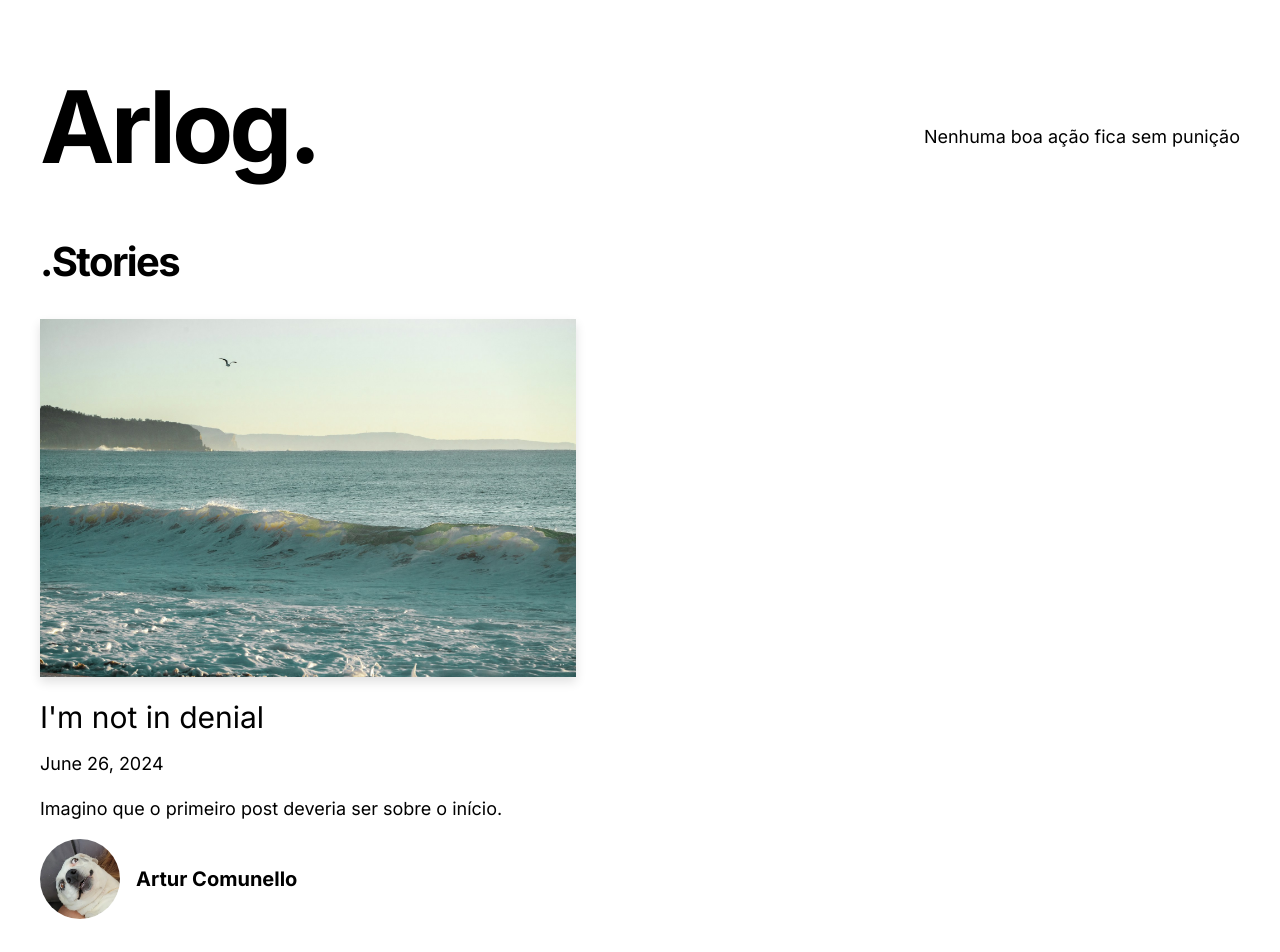
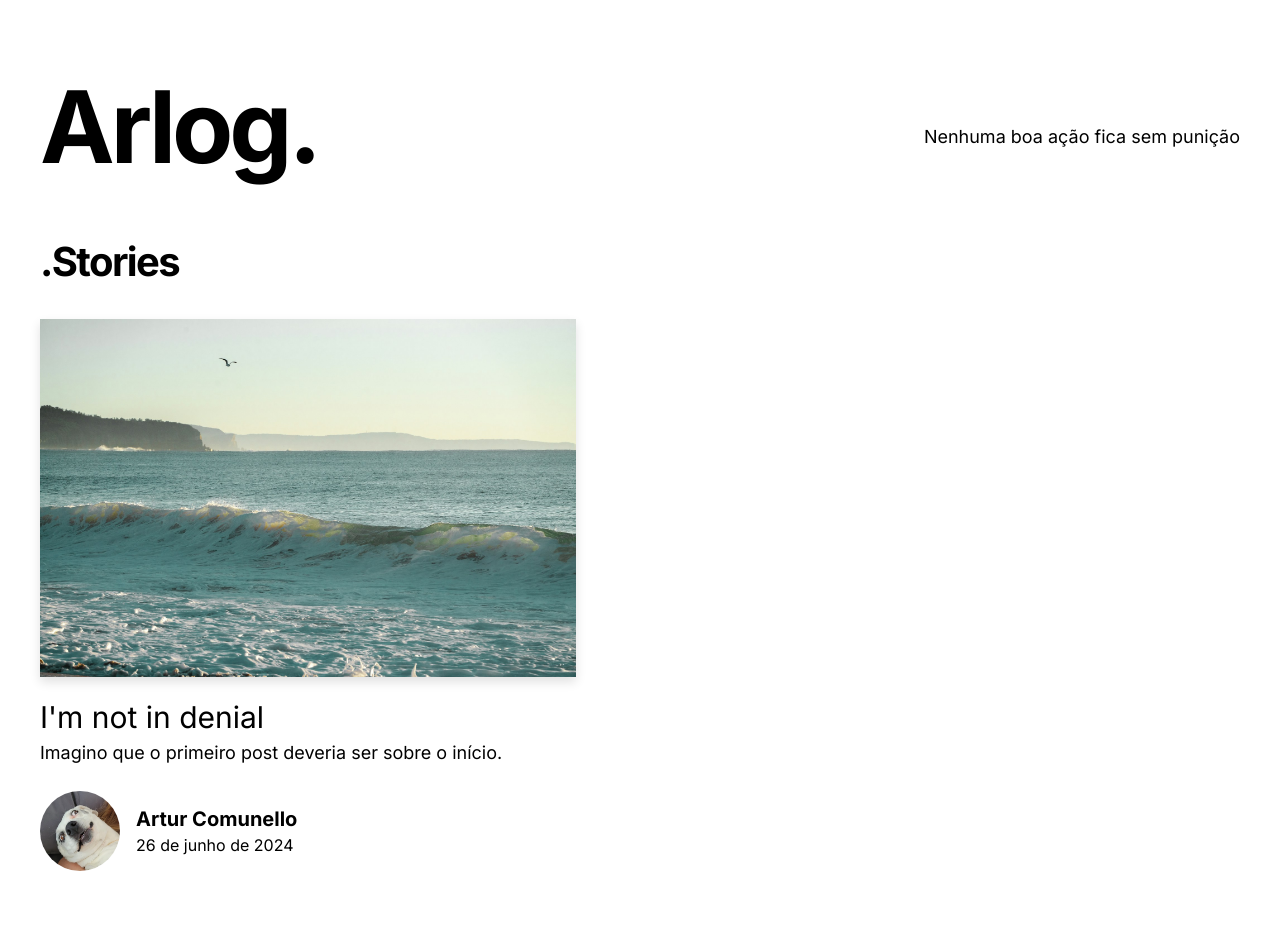
Before and after one commit to Arlovas/arlog, a Next.js app: page / in a window 1280 px wide. Shown: the top 952 px of the page. Built offline with nearby package versions, Linux system fonts and the light colour scheme.

Commit message:
Fix home clean up

```diff
--- a/src/app/_components/more-stories.tsx
+++ b/src/app/_components/more-stories.tsx
@@ -18,6 +18,7 @@ export function MoreStories({ posts }: Props) {
                         title={post.title}
                         coverImage={post.coverImage}
                         date={post.date}
+                        dateFormat={post.dateFormat}
                         author={post.author}
                         slug={post.slug}
                         excerpt={post.excerpt}
--- a/src/app/_components/post-preview.tsx
+++ b/src/app/_components/post-preview.tsx
@@ -8,6 +8,7 @@ type Props = {
   title: string;
   coverImage: string;
   date: string;
+  dateFormat: string;
   excerpt: string;
   author: Author;
   slug: string;
@@ -17,6 +18,7 @@ export function PostPreview({
   title,
   coverImage,
   date,
+  dateFormat,
   excerpt,
   author,
   slug,
@@ -26,16 +28,13 @@ export function PostPreview({
       <div className="mb-5">
         <CoverImage slug={slug} title={title} src={coverImage} />
       </div>
-      <h3 className="text-3xl mb-3 leading-snug">
+      <h3 className="text-3xl leading-snug">
         <Link href={`/posts/${slug}`} className="hover:underline">
           {title}
         </Link>
       </h3>
-      <div className="text-lg mb-4">
-        <DateFormatter dateString={date} />
-      </div>
-      <p className="text-lg leading-relaxed mb-4">{excerpt}</p>
-      <Avatar name={author.name} picture={author.picture} />
+      <p className="text-lg leading-relaxed mb-6">{excerpt}</p>
+      <Avatar name={author.name} picture={author.picture} date={date} dateFormat={dateFormat} />
     </div>
   );
 }
```
